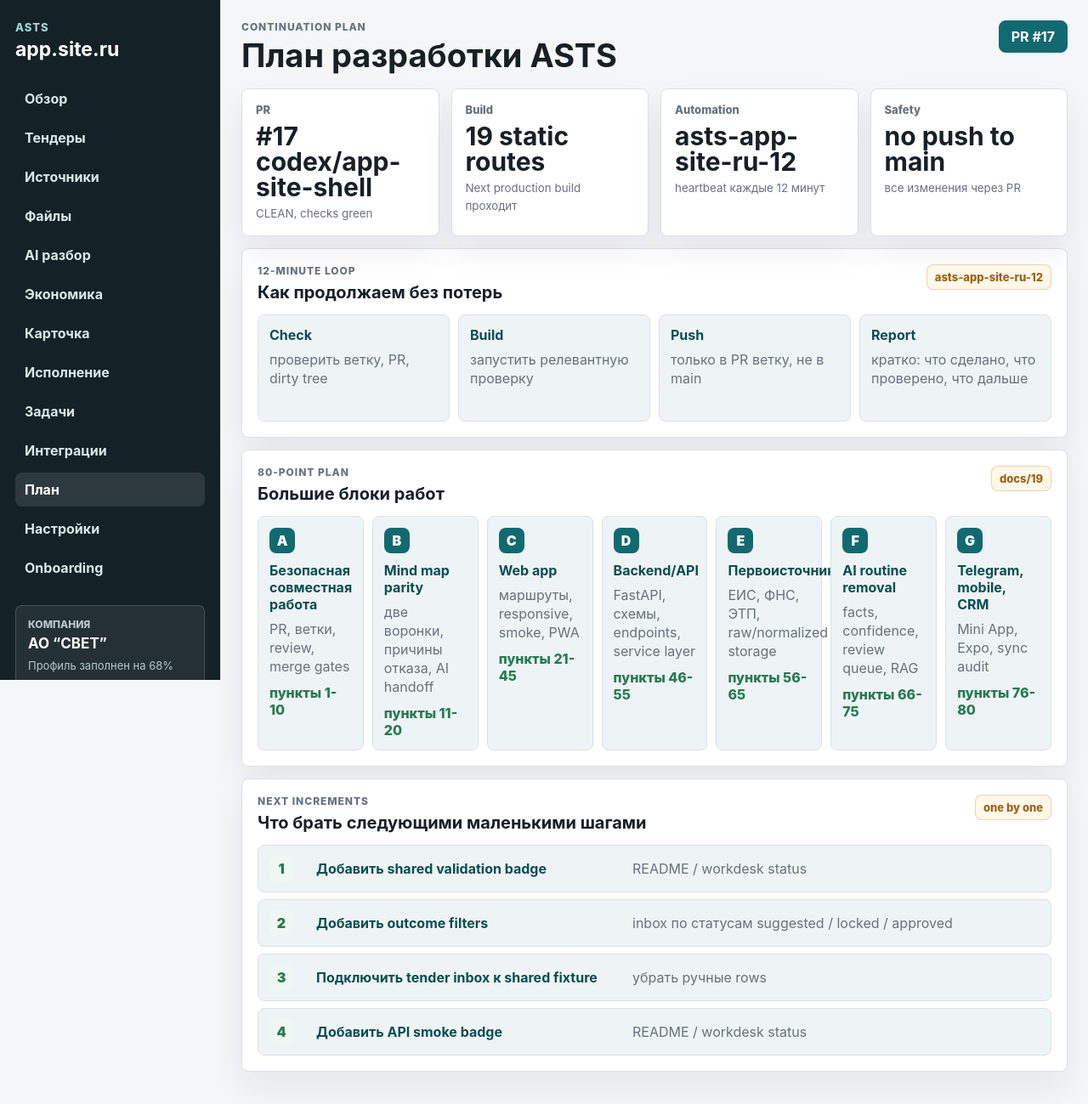
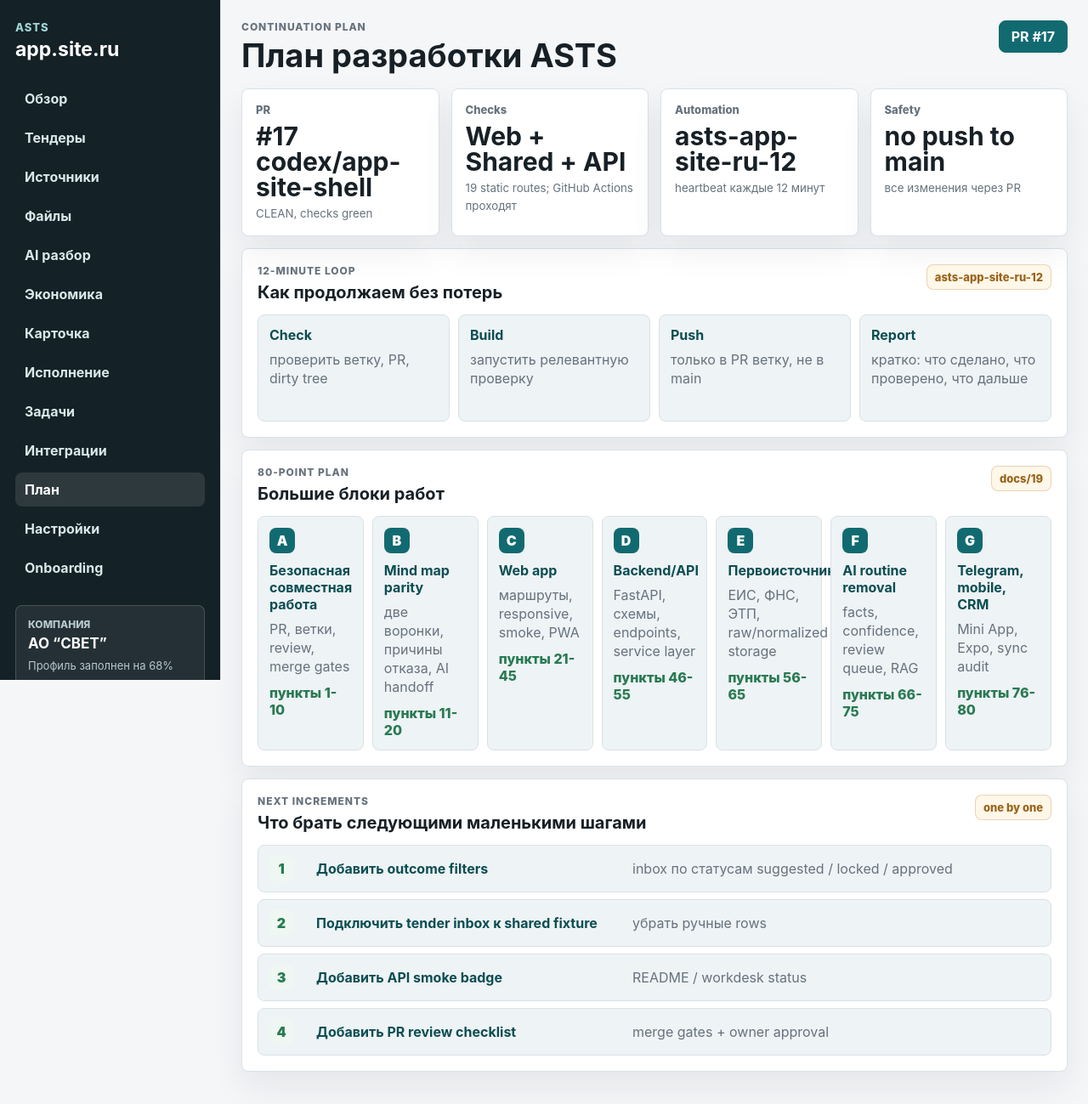
Before and after one commit to info14fourteen-creator/ASTS, a Next.js app in the folder apps/web/: page /plan in a window 1280 px wide. Shown: the whole page at 85% size. Built offline with nearby package versions, Linux system fonts and the light colour scheme.

Commit message:
Add CI status badges

```diff
--- a/apps/web/app/plan/page.tsx
+++ b/apps/web/app/plan/page.tsx
@@ -2,7 +2,7 @@ import { Sidebar } from "../app-shell";
 
 const currentState = [
   ["PR", "#17 codex/app-site-shell", "CLEAN, checks green"],
-  ["Build", "19 static routes", "Next production build проходит"],
+  ["Checks", "Web + Shared + API", "19 static routes; GitHub Actions проходят"],
   ["Automation", "asts-app-site-ru-12", "heartbeat каждые 12 минут"],
   ["Safety", "no push to main", "все изменения через PR"],
 ];
@@ -18,10 +18,10 @@ const planBlocks = [
 ];
 
 const nextIncrements = [
-  ["1", "Добавить shared validation badge", "README / workdesk status"],
-  ["2", "Добавить outcome filters", "inbox по статусам suggested / locked / approved"],
-  ["3", "Подключить tender inbox к shared fixture", "убрать ручные rows"],
-  ["4", "Добавить API smoke badge", "README / workdesk status"],
+  ["1", "Добавить outcome filters", "inbox по статусам suggested / locked / approved"],
+  ["2", "Подключить tender inbox к shared fixture", "убрать ручные rows"],
+  ["3", "Добавить API smoke badge", "README / workdesk status"],
+  ["4", "Добавить PR review checklist", "merge gates + owner approval"],
 ];
 
 const cycleRules = [
```
Also changed, not shown: 2 other files (tests, documents, lock files or other folders).
